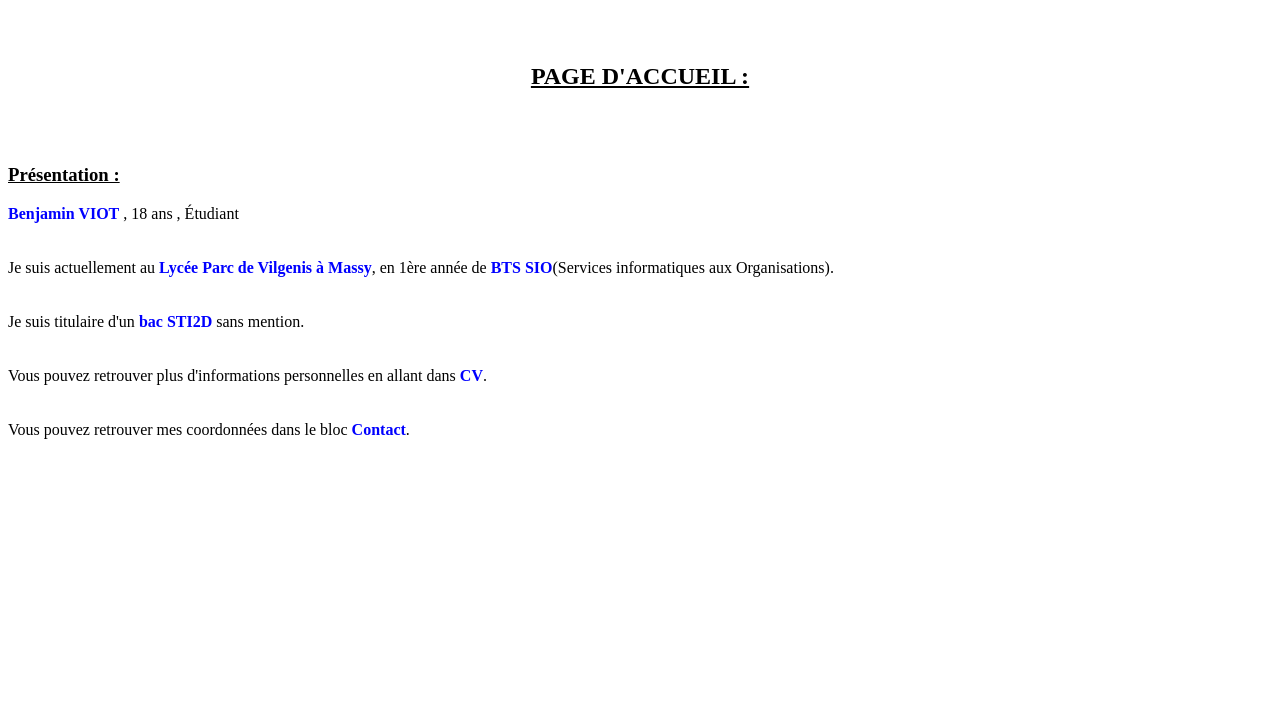
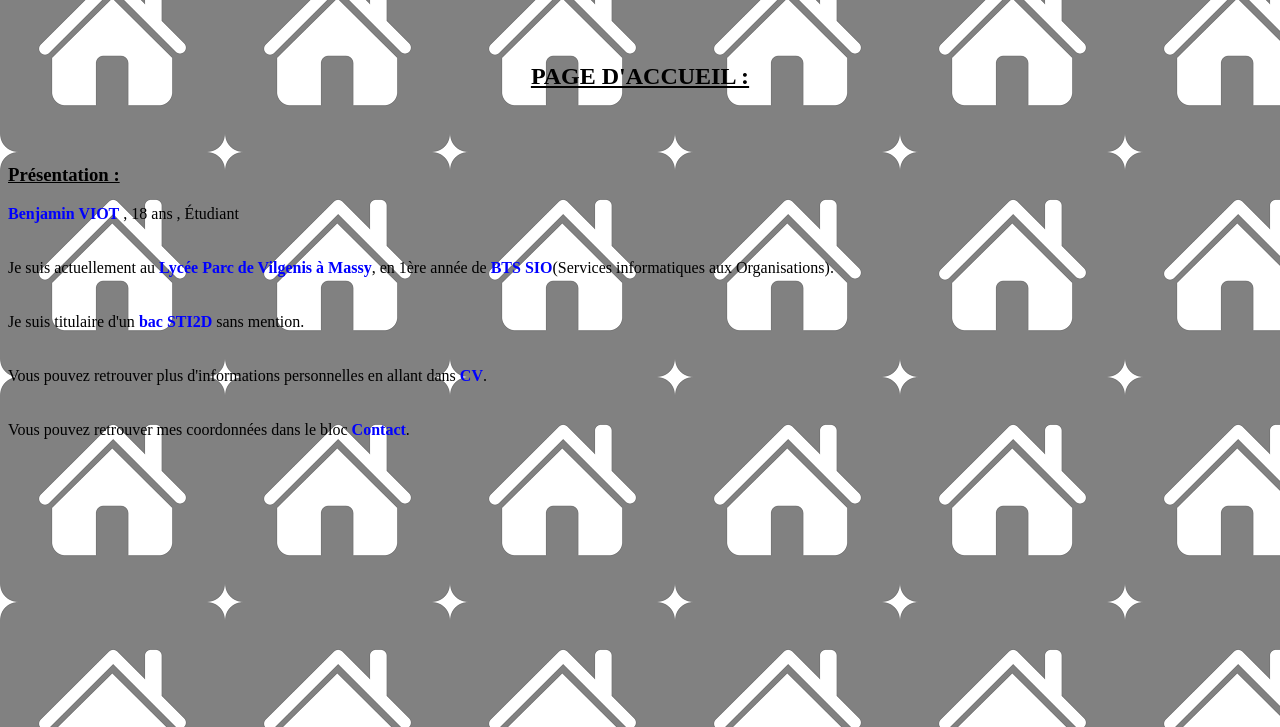
Before and after one commit to opneex/portfolio, a plain HTML site: page page.html in a window 1280 px wide. Shown: the part 73-800 px from the top of the page. Drawn offline with Linux system fonts and the light colour scheme.

Commit message:
Update page.html

```diff
--- a/page.html
+++ b/page.html
@@ -4,7 +4,7 @@
 	<meta charset="utf-8">
 	<title></title>
 </head>
-<body>
+<body background="accueil.png">
 <header><h1><center><u><b>Portfolio VIOT Benjamin</b></u></center></h1></header>
 <br>
 <br>
```
